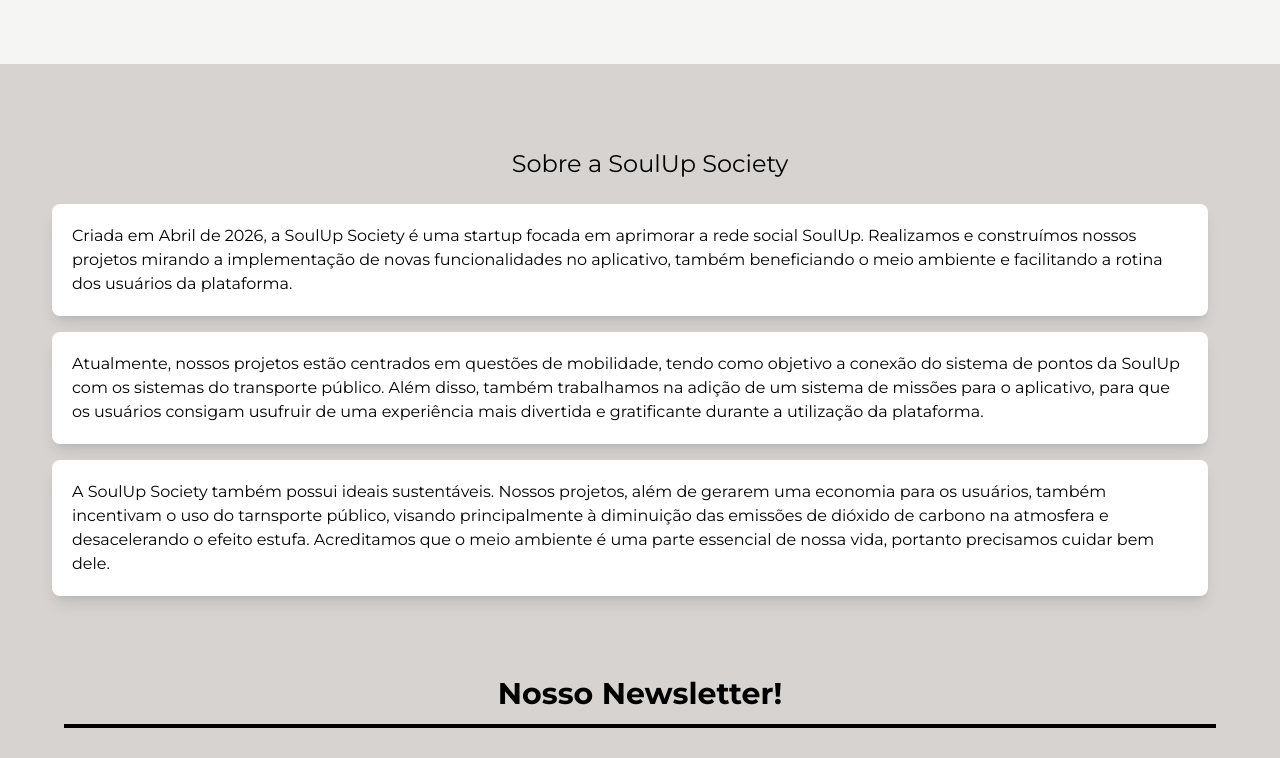
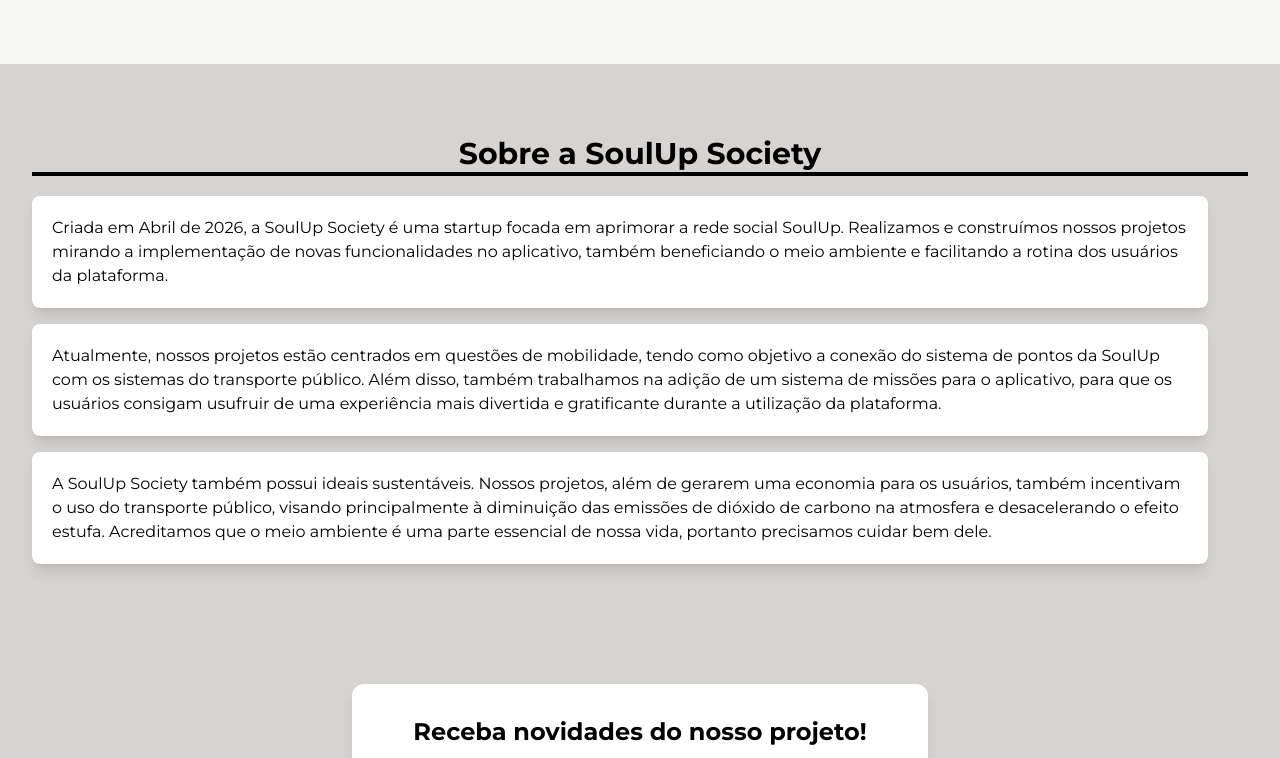
Before and after one commit to SoulUp-Society-Trabalhos/1--Challenge-2--semestre, a React (Vite) app in the folder soulup-society/: page /sobre in a window 1280 px wide. Shown: the part 740-1498 px from the top of the page. Built offline with nearby package versions, Linux system fonts and the light colour scheme.

Commit message:
fix: arrumando o sobre

```diff
--- a/soulup-society/src/routes/Sobre/index.tsx
+++ b/soulup-society/src/routes/Sobre/index.tsx
@@ -8,7 +8,7 @@
           </h1>
 
           <div className="text-2xl">
-            <p className="">
+            <p>
               Aqui você conhecerá um pouco mais sobre nós, nossa história e
               ideias.
             </p>
@@ -17,17 +17,19 @@
       </section>
 
       <section className="sobre bg-stone-300 px-8 py-8">
-        <div className="mt-10! ml-5!">
-          <p className="text-2xl text-center mb-3! bg-stone-300 p-3! w-80 mx-auto rounded-lg">
+        <div className="mt-10!">
+          <h2 className="text-3xl text-center font-bold border-b-4 mb-5!">
             Sobre a SoulUp Society
-          </p>
-          <p className="text-base mb-4! mt-1.5! text-left  bg-white p-5! mr-10 rounded-lg shadow-lg">
+          </h2>
+
+          <p className="text-base mb-4! mt-1.5! text-left bg-white p-5! mr-10 rounded-lg shadow-lg">
             Criada em Abril de 2026, a SoulUp Society é uma startup focada em
             aprimorar a rede social SoulUp. Realizamos e construímos nossos
             projetos mirando a implementação de novas funcionalidades no
             aplicativo, também beneficiando o meio ambiente e facilitando a
             rotina dos usuários da plataforma.
           </p>
+
           <p className="text-base mb-4! mt-1.5! text-left bg-white p-5! mr-10 rounded-lg shadow-lg">
             Atualmente, nossos projetos estão centrados em questões de
             mobilidade, tendo como objetivo a conexão do sistema de pontos da
@@ -36,10 +38,11 @@
             para que os usuários consigam usufruir de uma experiência mais
             divertida e gratificante durante a utilização da plataforma.
           </p>
+
           <p className="text-base mb-4! mt-1.5! text-left bg-white p-5! mr-10 rounded-lg shadow-lg">
             A SoulUp Society também possui ideais sustentáveis. Nossos projetos,
             além de gerarem uma economia para os usuários, também incentivam o
-            uso do tarnsporte público, visando principalmente à diminuição das
+            uso do transporte público, visando principalmente à diminuição das
             emissões de dióxido de carbono na atmosfera e desacelerando o efeito
             estufa. Acreditamos que o meio ambiente é uma parte essencial de
             nossa vida, portanto precisamos cuidar bem dele.
@@ -48,27 +51,32 @@
       </section>
 
       <div className="py-8 px-[5%]! min-h-[30vh] bg-stone-300">
-        <h2 className="text-3xl text-center font-bold border-b-4 border-black pb-3! mb-5!">
-          Nosso Newsletter!
-        </h2>
         <div className="mt-10! flex justify-center">
           <section className="bg-white text-black p-8! rounded-xl shadow-lg w-full max-w-xl">
             <h2 className="text-2xl font-bold text-center mb-3!">
               Receba novidades do nosso projeto!
             </h2>
+
             <dialog id="modal">
               <button aria-label="Fechar a Janela" id="btnFecharModal">
                 X
               </button>
+
               <div id="msg">
                 <p>TESTE DE MSG</p>
               </div>
             </dialog>
-            <form className="formulario__newsletter" action="" method="">
+
+            <form
+              className="formulario__newsletter"
+              action=""
+              method=""
+            >
               <fieldset className="newsletter__fieldset">
                 <label htmlFor="idEmail" className="sr-only">
                   Email
                 </label>
+
                 <div className="flex gap-3">
                   <input
                     type="email"
@@ -78,6 +86,7 @@
                     placeholder="Digite seu Email."
                     required
                   />
+
                   <button
                     type="submit"
                     id="btnEnviar"
```
